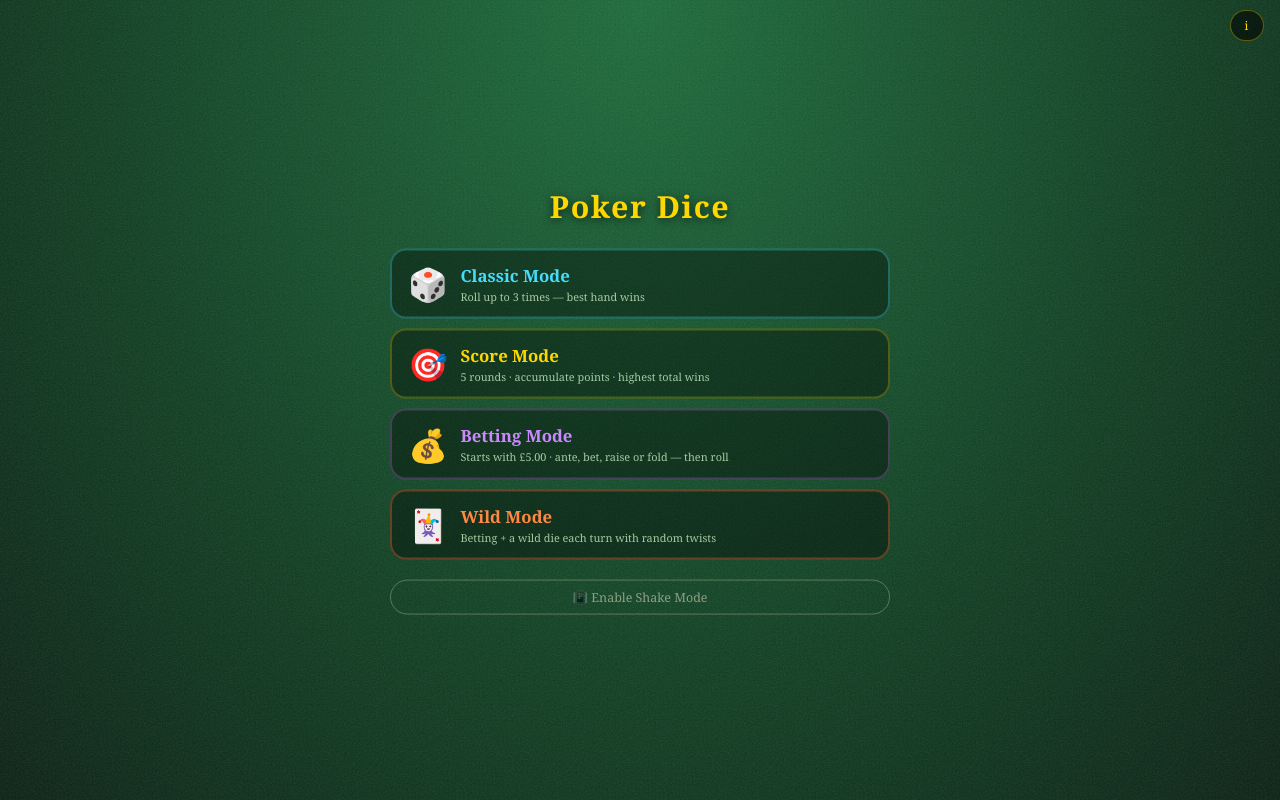
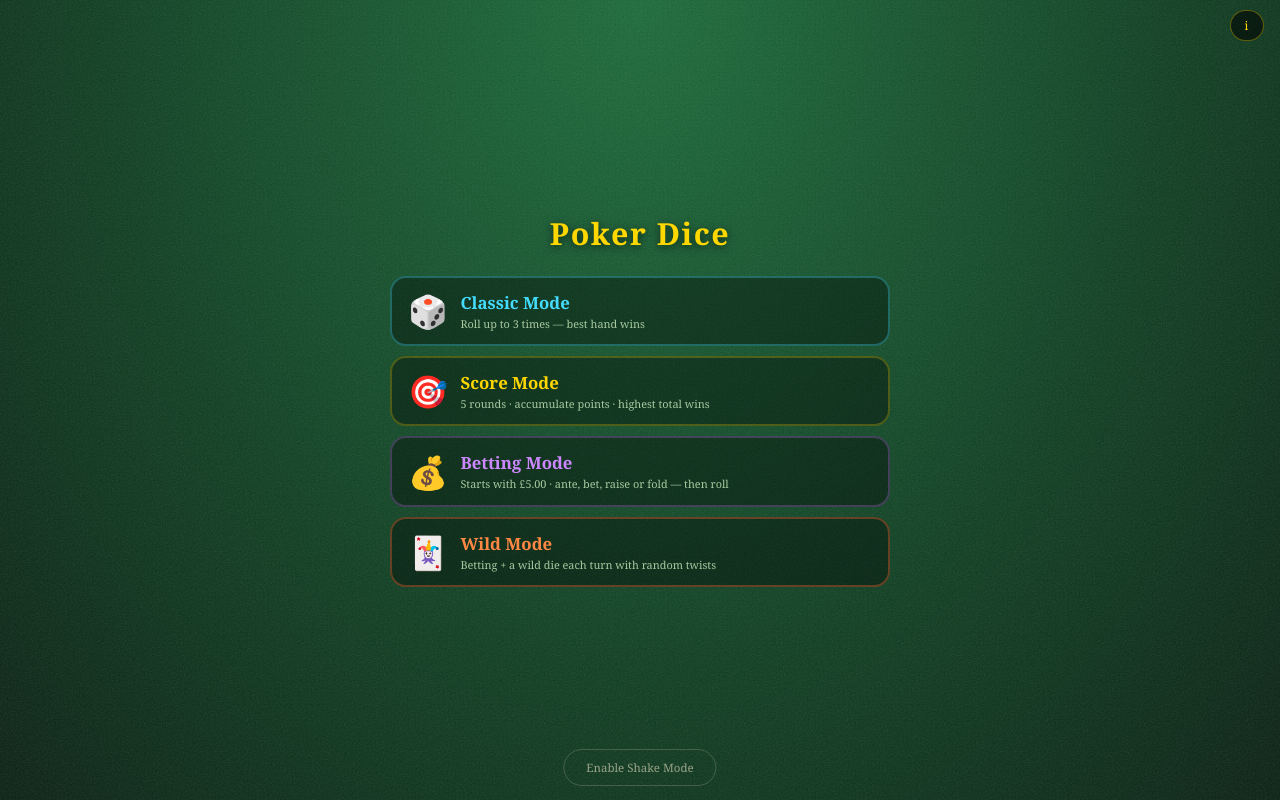
Before and after one commit to Jazzy-Fella/pokerdice, a plain HTML site: page index.html in a window 1280 px wide. Drawn offline with Linux system fonts and the light colour scheme.

Commit message:
Redesign shake mode toggle button
Move button to fixed bottom position, remove emoji, add subtle
rounded border. Turns gold when shake mode is active.

Co-Authored-By: Claude Sonnet 4.6 <noreply@anthropic.com>

```diff
--- a/index.html
+++ b/index.html
@@ -416,6 +416,17 @@
       z-index: 10;
     }
     #free-change-mode-btn:hover, #game-change-mode-btn:hover { opacity: 1; }
+    #shake-toggle-btn {
+      position: fixed; bottom: calc(env(safe-area-inset-bottom) + 14px);
+      left: 50%; transform: translateX(-50%);
+      font-size: 0.72rem; opacity: 0.6; z-index: 10;
+      background: transparent; border: 1px solid rgba(240,230,200,0.35); border-radius: 50px;
+      padding: 10px 22px; font-family: 'Georgia', serif; cursor: pointer;
+      color: #f0e6c8; touch-action: manipulation;
+      transition: opacity 0.2s, color 0.2s, border-color 0.2s;
+    }
+    #shake-toggle-btn:hover { opacity: 1; }
+    #shake-toggle-btn.shake-on { color: #ffd700; opacity: 0.85; border-color: rgba(255,215,0,0.6); }
 
     /* ── Classic Mode results overlay ───────────────── */
     #free-results-overlay {
@@ -537,13 +548,9 @@
       <p>Betting + a wild die each turn with random twists</p>
     </div>
   </div>
-  <button id="shake-toggle-btn" onclick="toggleShakeMode()" style="
-    margin-top:10px; background:transparent; border:1px solid rgba(240,230,200,0.3);
-    color:rgba(240,230,200,0.55); border-radius:50px; padding:8px 20px;
-    font-size:0.78rem; font-family:'Georgia',serif; cursor:pointer;
-    touch-action:manipulation; transition:color 0.2s, border-color 0.2s, background 0.2s;
-  ">📳 Enable Shake Mode</button>
 </div>
+
+<button id="shake-toggle-btn" onclick="toggleShakeMode()">Enable Shake Mode</button>
 
 <!-- ── PLAYER SETUP ─────────────────────────────────────────────────── -->
 <div id="player-setup">
@@ -1294,6 +1301,7 @@ function freeUpdateHand(){
 function selectMode(mode){
   gameMode=mode;
   document.getElementById('mode-select').style.display='none';
+  document.getElementById('shake-toggle-btn').style.display='none';
   const modeTitle=mode==='score'?'🎯 Score Mode':mode==='wild'?'🃏 Wild Mode':mode==='free'?'🎲 Classic Mode':'💰 Betting Mode';
   document.getElementById('setup-title').textContent=modeTitle+' — Players';
   renderSetupRows();
@@ -1340,6 +1348,7 @@ function goToModeSelect(){
   document.getElementById('free-screen').style.display='none';
   document.getElementById('free-change-mode-btn').style.display='none';
   document.getElementById('mode-select').style.display='flex';
+  document.getElementById('shake-toggle-btn').style.display='block';
 }
 
 // ── Shared turn engine ────────────────────────────────────────────────────────
@@ -2025,18 +2034,14 @@ function toggleShakeMode(){
   const btn=document.getElementById('shake-toggle-btn');
   if(shakeEnabled){
     shakeEnabled=false;
-    btn.textContent='📳 Enable Shake Mode';
-    btn.style.color='rgba(240,230,200,0.55)';
-    btn.style.borderColor='rgba(240,230,200,0.3)';
-    btn.style.background='transparent';
+    btn.textContent='Enable Shake Mode';
+    btn.classList.remove('shake-on');
   } else {
     window._shakeRequestAndStart(granted=>{
       if(!granted){ alert('Motion access was denied. You can enable it in Settings → Safari → Motion & Orientation Access.'); return; }
       shakeEnabled=true;
-      btn.textContent='📳 Shake Mode ON';
-      btn.style.color='#ffd700';
-      btn.style.borderColor='#ffd700';
-      btn.style.background='rgba(255,215,0,0.08)';
+      btn.textContent='Shake Mode ON';
+      btn.classList.add('shake-on');
     });
   }
 }
```
